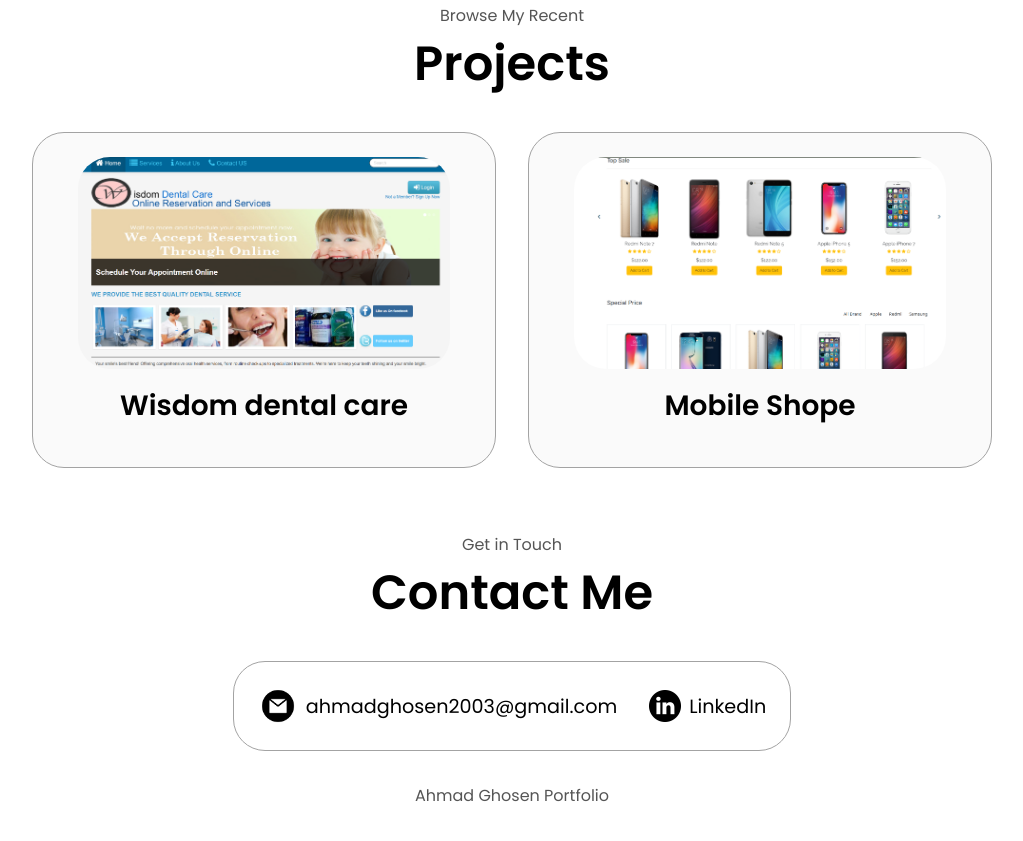
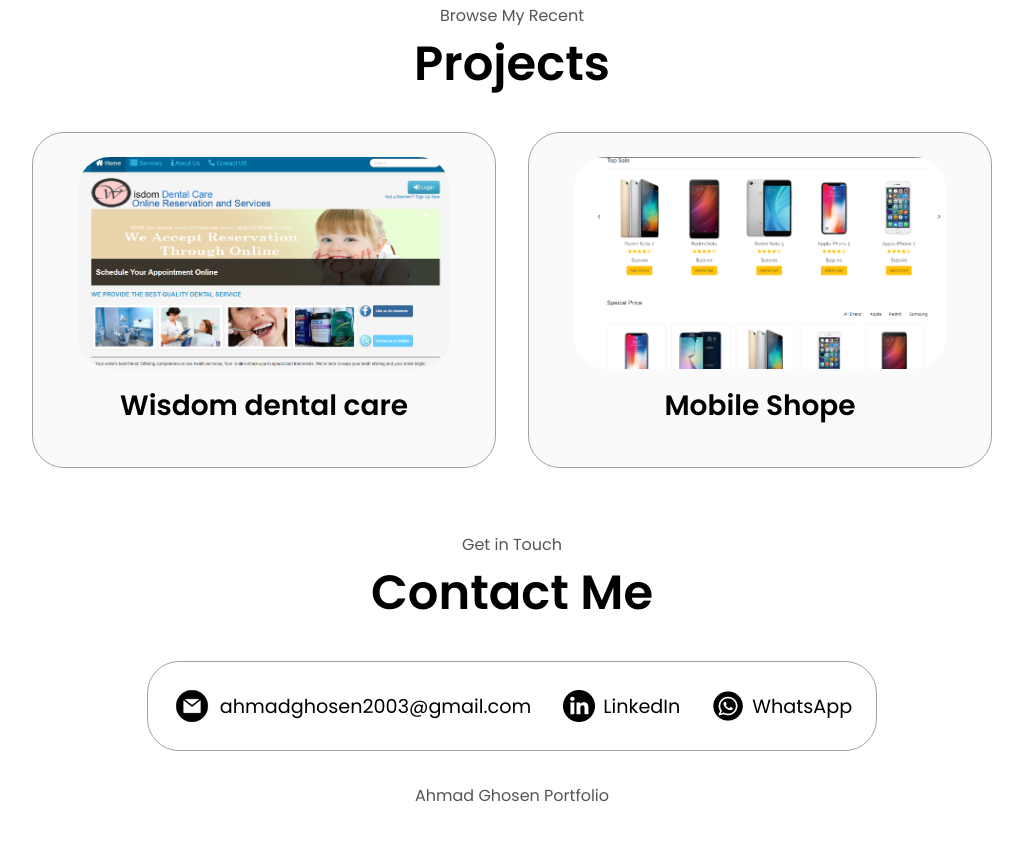
Before and after one commit to A-H-G20/Ahmad_portfolio, a plain HTML site: page index.html in a window 1280 px wide. Shown: the part 2461-3302 px from the top of the page, without its empty margins (128-1151 px from the left). Drawn offline with Linux system fonts and the light colour scheme.

Commit message:
add to git hub

```diff
--- a/index.html
+++ b/index.html
@@ -302,7 +302,14 @@
           />
           <p><a href="https://www.linkedin.com/in/ahmad-ghosen-04b6162b5">LinkedIn</a></p>
         </div>
-
+        <div class="contact-info-container">
+          <img
+            src="./assets/whatsapp.jpeg"
+            alt="LinkedIn icon"
+            class="icon contact-icon"
+          />
+          <p><a href="https://wa.me/+96176976048">WhatsApp</a></p>
+        </div>
       </div>
     </section>
     <footer>
```
